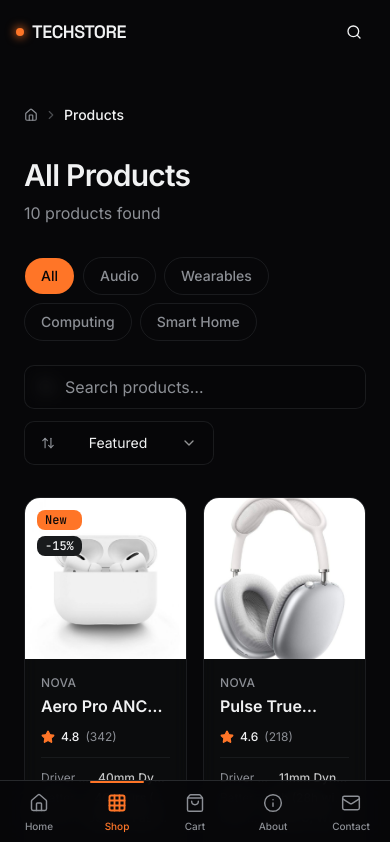
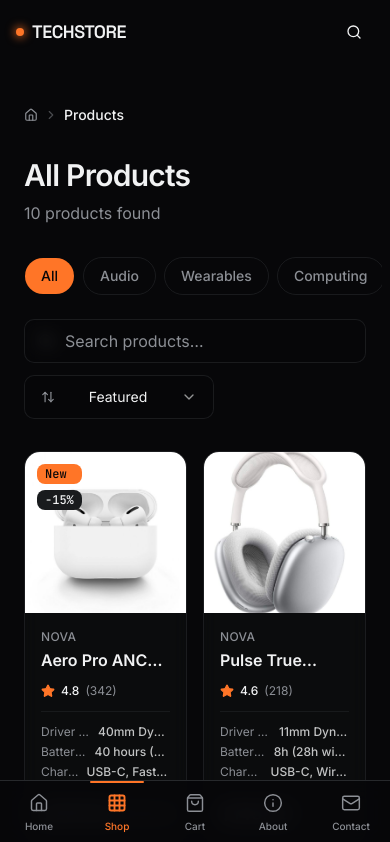
Before and after one commit to NONG-OFFICIAL-DEV/TECHSTORE, a Next.js app: page /products in a window 390 px wide. Shown: the top 842 px of the page. Built offline with nearby package versions, Linux system fonts and the light colour scheme.

Commit message:
add horizontally-scrollable

```diff
--- a/src/app/globals.css
+++ b/src/app/globals.css
@@ -158,6 +158,16 @@ summary {
   }
 }
 
+/* Hide scrollbar for horizontally-scrollable chip rows (category filters,
+   thumbnail strips) while keeping the element natively scrollable. */
+.scrollbar-hide {
+  scrollbar-width: none; /* Firefox */
+  -ms-overflow-style: none; /* IE/Edge */
+}
+.scrollbar-hide::-webkit-scrollbar {
+  display: none; /* Chrome/Safari */
+}
+
 @layer base {
   * {
     @apply border-border outline-ring/50;
--- a/src/components/product/category-filter.tsx
+++ b/src/components/product/category-filter.tsx
@@ -21,10 +21,24 @@ export function CategoryFilter({
   const options = [allOption, ...categories];
 
   return (
+    <div className={cn("relative", className)}>
+      {/* Edge fade — hints there's more to scroll on mobile. Disabled from
+          sm up, where the row wraps instead of scrolling. */}
+      <div
+        className="pointer-events-none absolute inset-y-0 left-0 right-0 sm:hidden [mask-image:linear-gradient(to_right,transparent,black_20px,black_calc(100%-28px),transparent)]"
+        aria-hidden
+      />
+
       <div
         role="group"
         aria-label="Filter by category"
-      className={cn("flex flex-wrap gap-2", className)}
+        className={cn(
+          // Mobile: single-row horizontal scroll with snap
+          "flex gap-2 overflow-x-auto scrollbar-hide snap-x snap-proximity",
+          "px-4 -mx-4 scroll-px-4", // let pills bleed to viewport edge, keep scroll-snap padding
+          // sm+: no scrolling needed, wrap naturally in the available width
+          "sm:flex-wrap sm:overflow-visible sm:px-0 sm:mx-0"
+        )}
       >
         {options.map((option) => {
           const isActive = selected === option.slug;
@@ -34,7 +48,7 @@ export function CategoryFilter({
               onClick={() => onSelect(option.slug)}
               aria-pressed={isActive}
               className={cn(
-              "relative px-4 py-2 rounded-full text-sm font-medium transition-colors duration-200",
+                "relative shrink-0 snap-start whitespace-nowrap px-4 py-2 rounded-full text-sm font-medium transition-colors duration-200",
                 "border",
                 isActive
                   ? "text-primary-foreground border-transparent"
@@ -53,5 +67,6 @@ export function CategoryFilter({
           );
         })}
       </div>
+    </div>
   );
 }
```
Lines whose indentation alone changed are shown as unchanged.
